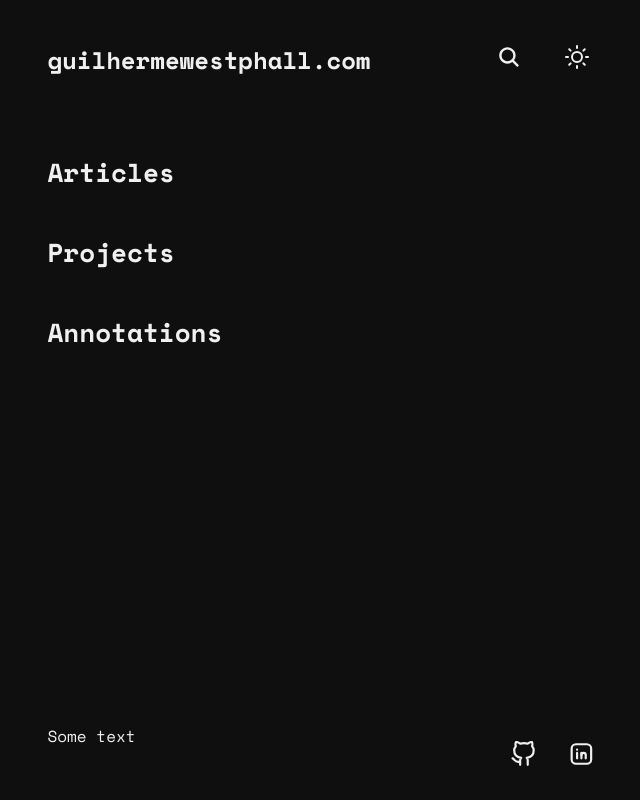
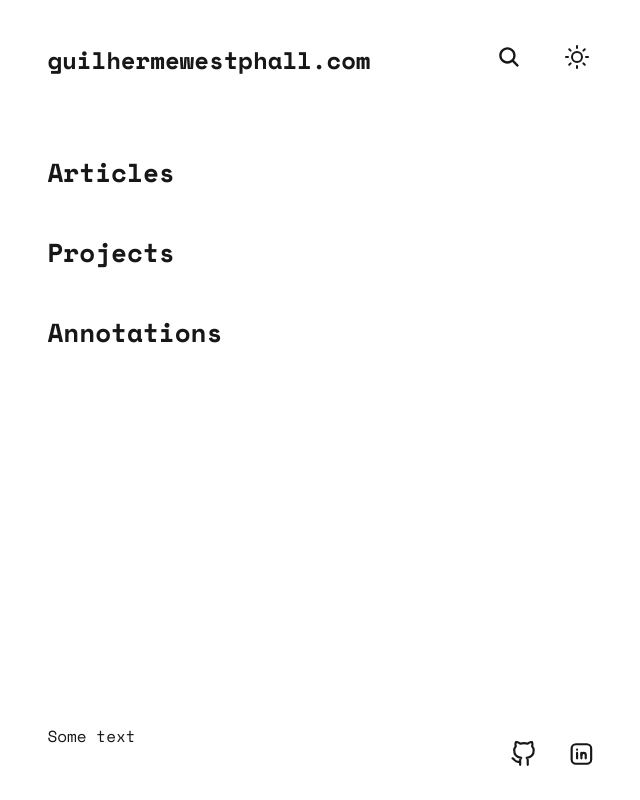
Before and after one commit to west7/guilhermewestphall.com, a React (Vite) app: page / in a window 1280 px wide. Shown: the whole page, without its empty margins (311-951 px from the left). Built offline with nearby package versions, Linux system fonts and the light colour scheme; no server answers.

Commit message:
correção do glitch e armazena a escolha de tema

```diff
--- a/src/App.css
+++ b/src/App.css
@@ -70,7 +70,7 @@
 }
 
 .section li:hover {
-    color: var(--color-primary);
+    color: var(--color-primary-light);
     text-decoration: underline dashed;
     cursor: pointer;
 }
--- a/src/App.jsx
+++ b/src/App.jsx
@@ -5,15 +5,24 @@ import { Section } from "./components/section";
 import './index.css';
 
 export default function App() {
-    const [dark, setDark] = useState(true);
+    const [dark, setDark] = useState(() => {
+        const savedTheme = localStorage.getItem('dark-theme');
+        return savedTheme ? JSON.parse(savedTheme) : false;
+    });
 
     const handleDark = () => {
-        setDark(!dark);
+        setDark(prevDark => {
+            const newDark = !prevDark;
+            localStorage.setItem('dark-theme', JSON.stringify(newDark));
+            return newDark;
+        });
     }
 
     useEffect(() => {
         document.documentElement.setAttribute('data-theme', dark ? 'dark' : 'light');
     }, [dark]);
+
+
 
     return (
         <div className="App" >
--- a/src/index.css
+++ b/src/index.css
@@ -4,17 +4,19 @@
 }
 
 :root {
-    --bg-color: #f0f0f0;
+    --bg-color: #fff;
     --color-primary: #6A26C9;
-    /* #6A26C9 ,#8400DC, #00E5E8, #FF2B17 */
-    --color-prymary-dark: #441a80;
+    --color-primary-dark: #441a80;
+    --color-primary-light: #8c00ff;
     --secondary-color: #171717;
 }
 
-[data-theme="dark"] {
+:root[data-theme="dark"] {
     --bg-color: #0f0f0f;
-    --color-primary: #00E5E8;
     --secondary-color: #f0f0f0;
+    --color-primary: #6A26C9;
+    --color-primary-dark: #441a80;
+    --color-primary-light: #8c00ff;
 }
 
 body {
@@ -22,14 +24,14 @@ body {
     color: var(--secondary-color);
 }
 
-body,
+/* body,
 .App,
 .header,
 .header button,
 .footer,
 ul {
     transition: background-color 0.15s ease, color 0.15s ease;
-}
+} */
 
 ::-webkit-scrollbar {
     width: 12px;
```
